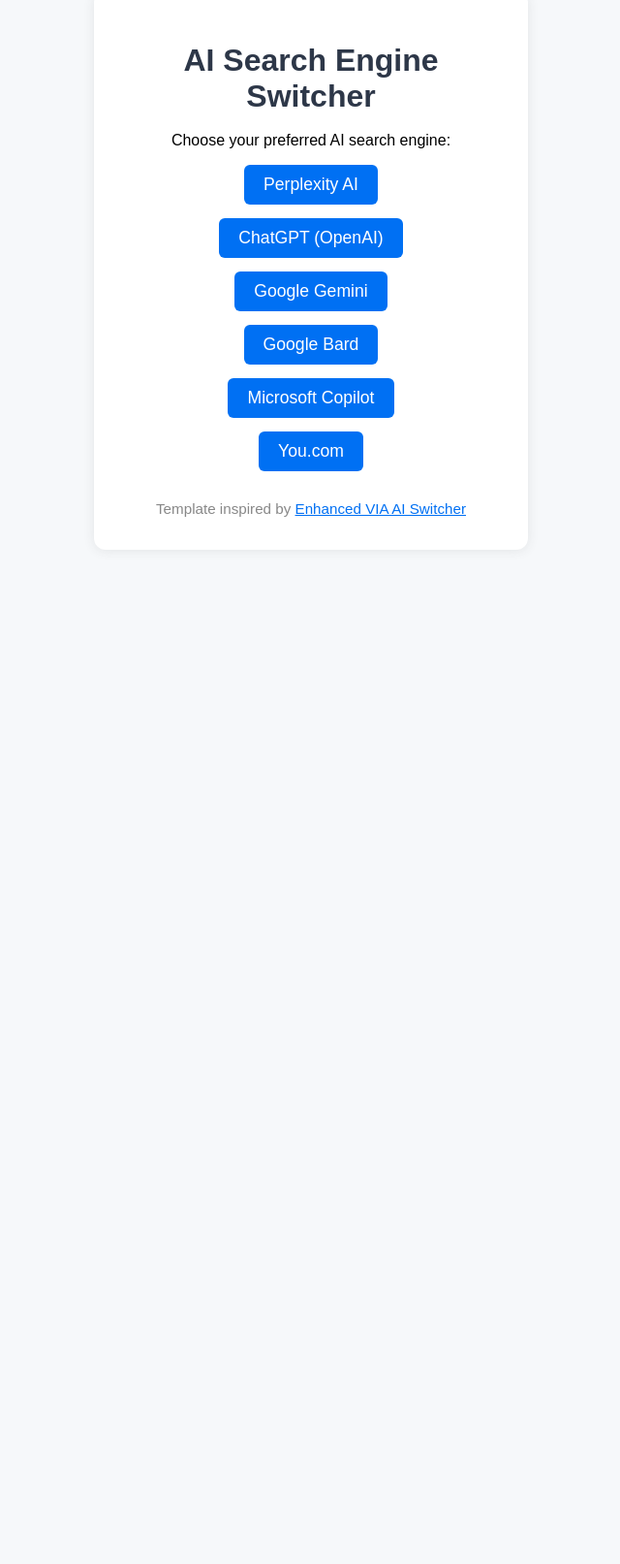
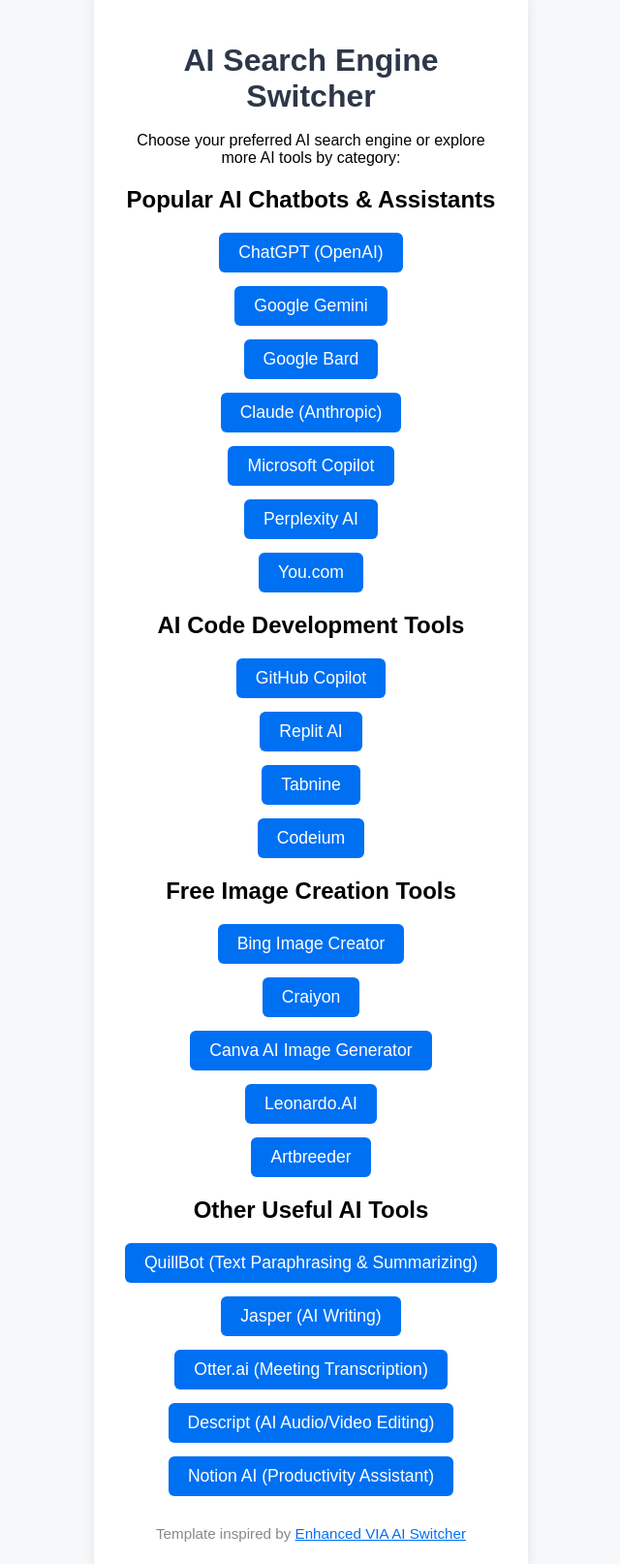
Before and after one commit to KibzGithub7407/ai-search-switcher, a plain HTML site: page index.html in a window 1280 px wide. Shown: the part 59-1672 px from the top of the page at 97% size, without its empty margins (319-959 px from the left). Before the commit the page ends 800 px from the top, so only its background shows below. Drawn offline with Linux system fonts and the light colour scheme.

Commit message:
Update index.html with new content

```diff
--- a/index.html
+++ b/index.html
@@ -9,28 +9,45 @@
 <body>
   <div class="container">
     <h1>AI Search Engine Switcher</h1>
-    <p>Choose your preferred AI search engine:</p>
+    <p>Choose your preferred AI search engine or explore more AI tools by category:</p>
+
+    <h2>Popular AI Chatbots & Assistants</h2>
     <ul class="engine-list">
-      <li>
-        <a href="https://www.perplexity.ai/" target="_blank">Perplexity AI</a>
-      </li>
-      <li>
-        <a href="https://chat.openai.com/" target="_blank">ChatGPT (OpenAI)</a>
-      </li>
-      <li>
-        <a href="https://gemini.google.com/" target="_blank">Google Gemini</a>
-      </li>
-      <li>
-        <a href="https://bard.google.com/" target="_blank">Google Bard</a>
-      </li>
-      <li>
-        <a href="https://copilot.microsoft.com/" target="_blank">Microsoft Copilot</a>
-      </li>
-      <li>
-        <a href="https://you.com/" target="_blank">You.com</a>
-      </li>
-      <!-- Add more AI search engines as you wish -->
+      <li><a href="https://chat.openai.com/" target="_blank">ChatGPT (OpenAI)</a></li>
+      <li><a href="https://gemini.google.com/" target="_blank">Google Gemini</a></li>
+      <li><a href="https://bard.google.com/" target="_blank">Google Bard</a></li>
+      <li><a href="https://claude.ai/" target="_blank">Claude (Anthropic)</a></li>
+      <li><a href="https://copilot.microsoft.com/" target="_blank">Microsoft Copilot</a></li>
+      <li><a href="https://www.perplexity.ai/" target="_blank">Perplexity AI</a></li>
+      <li><a href="https://you.com/" target="_blank">You.com</a></li>
     </ul>
+
+    <h2>AI Code Development Tools</h2>
+    <ul class="engine-list">
+      <li><a href="https://github.com/features/copilot" target="_blank">GitHub Copilot</a></li>
+      <li><a href="https://replit.com/site/ai" target="_blank">Replit AI</a></li>
+      <li><a href="https://tabnine.com/" target="_blank">Tabnine</a></li>
+      <li><a href="https://www.codeium.com/" target="_blank">Codeium</a></li>
+    </ul>
+
+    <h2>Free Image Creation Tools</h2>
+    <ul class="engine-list">
+      <li><a href="https://www.bing.com/images/create" target="_blank">Bing Image Creator</a></li>
+      <li><a href="https://www.craiyon.com/" target="_blank">Craiyon</a></li>
+      <li><a href="https://www.canva.com/ai-image-generator/" target="_blank">Canva AI Image Generator</a></li>
+      <li><a href="https://www.leonardo.ai/" target="_blank">Leonardo.AI</a></li>
+      <li><a href="https://www.artbreeder.com/" target="_blank">Artbreeder</a></li>
+    </ul>
+
+    <h2>Other Useful AI Tools</h2>
+    <ul class="engine-list">
+      <li><a href="https://quillbot.com/" target="_blank">QuillBot (Text Paraphrasing & Summarizing)</a></li>
+      <li><a href="https://www.jasper.ai/" target="_blank">Jasper (AI Writing)</a></li>
+      <li><a href="https://otter.ai/" target="_blank">Otter.ai (Meeting Transcription)</a></li>
+      <li><a href="https://www.descript.com/" target="_blank">Descript (AI Audio/Video Editing)</a></li>
+      <li><a href="https://www.notion.so/product/ai" target="_blank">Notion AI (Productivity Assistant)</a></li>
+    </ul>
+
     <footer>
       <p>Template inspired by <a href="https://kibzgithub7407.github.io/enhanced-via-ai-switcher" target="_blank">Enhanced VIA AI Switcher</a></p>
     </footer>
```
